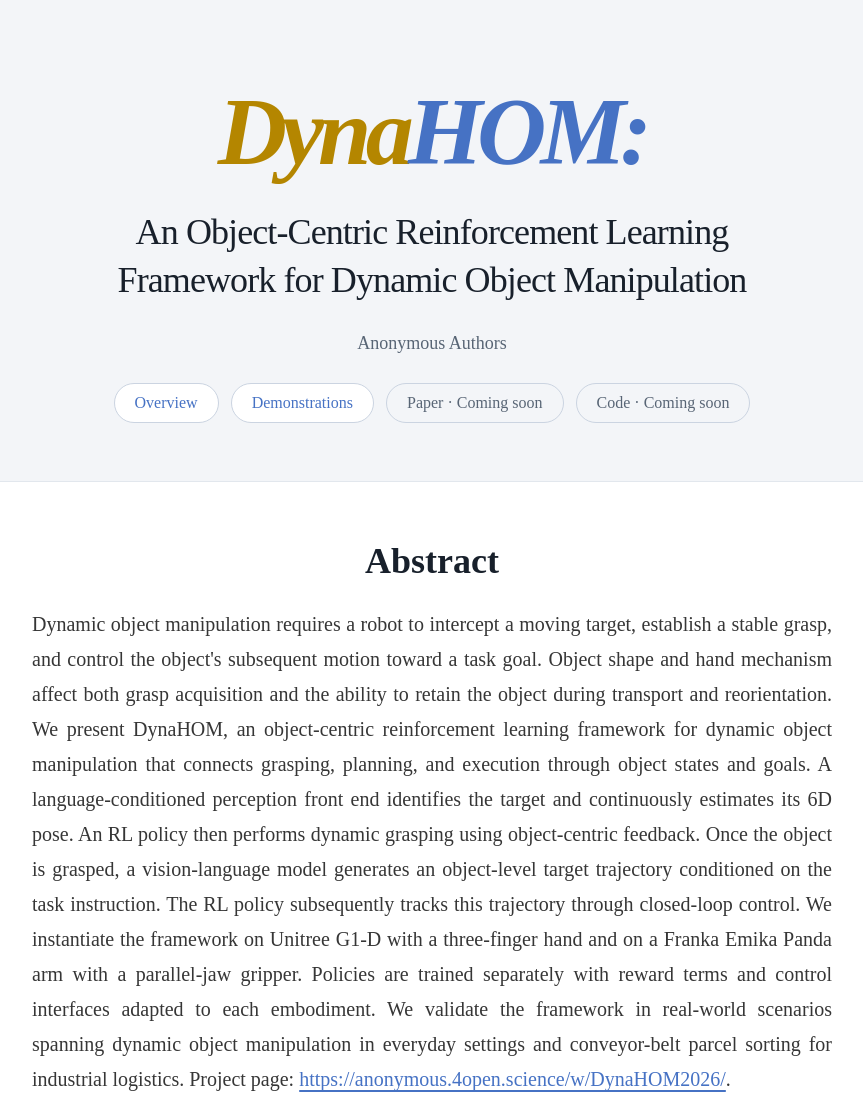
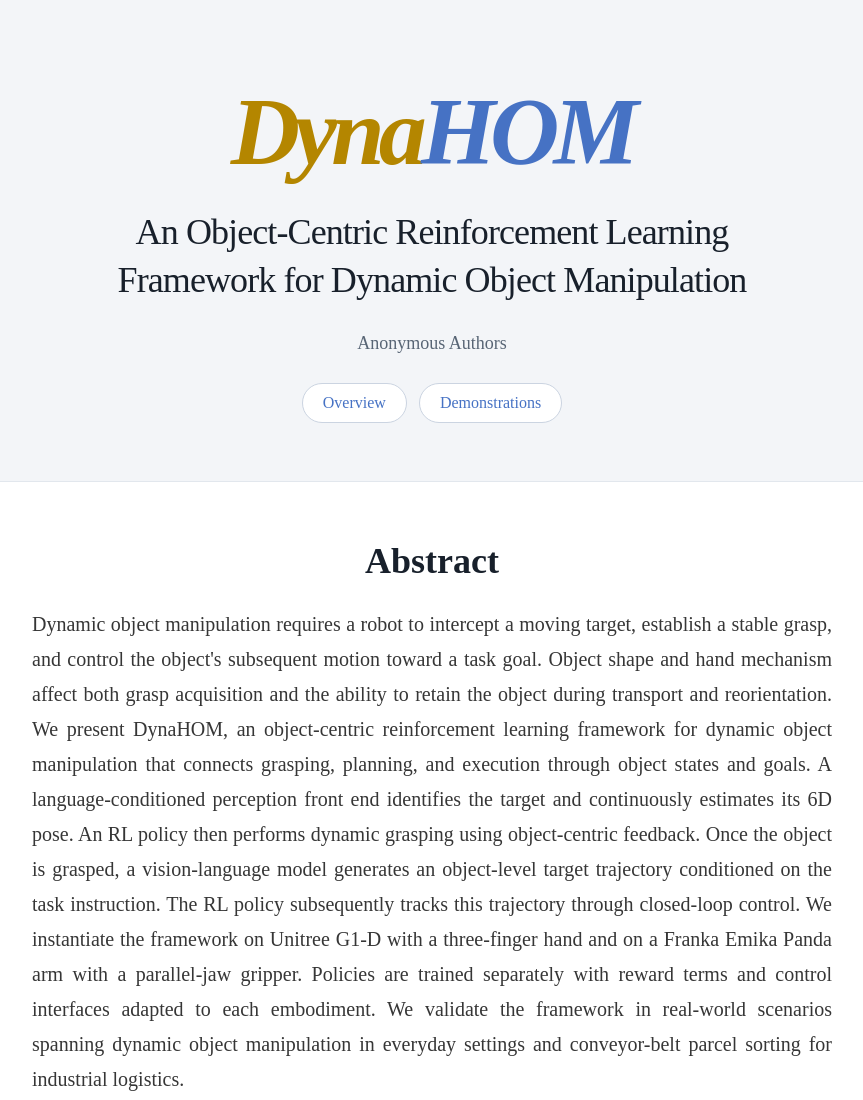
Before and after one commit to LiuYufei-Robotics/dynahom.github.io, a plain HTML site: page index.html in a window 1280 px wide. Shown: the top 1100 px of the page, without its empty margins (208-1071 px from the left). Drawn offline with Linux system fonts and the light colour scheme.

Commit message:
Simplify homepage heading and remove placeholder resources

```diff
--- a/index.html
+++ b/index.html
@@ -3,10 +3,10 @@
 <head>
   <meta charset="UTF-8">
   <meta name="viewport" content="width=device-width, initial-scale=1">
-  <meta name="description" content="DynaHOM: An Object-Centric Reinforcement Learning Framework for Dynamic Object Manipulation">
+  <meta name="description" content="DynaHOM — An Object-Centric Reinforcement Learning Framework for Dynamic Object Manipulation">
   <meta name="referrer" content="no-referrer">
   <meta name="color-scheme" content="light">
-  <title>DynaHOM: An Object-Centric Reinforcement Learning Framework for Dynamic Object Manipulation</title>
+  <title>DynaHOM — An Object-Centric Reinforcement Learning Framework for Dynamic Object Manipulation</title>
   <style>
     :root { --ink: #18202b; --muted: #586575; --line: #e2e7ed; --blue: #4672c4; }
     * { box-sizing: border-box; }
@@ -26,7 +26,6 @@
     .resource { display: inline-block; padding: 7px 20px; border: 1px solid #cbd4e1; border-radius: 24px; text-decoration: none; font-size: 16px; line-height: 1.5; }
     a.resource { background: #fff; }
     a.resource:hover { background: #e9eef6; }
-    .unavailable { color: var(--muted); }
     .section { width: min(100% - 48px, 1000px); margin-inline: auto; padding: 58px 0 0; }
     .section h2 { margin: 0 0 24px; text-align: center; font-size: 36px; line-height: 1.2; }
     .abstract { max-width: 800px; }
@@ -54,21 +53,19 @@
 <body>
   <a class="skip" href="#main">Skip to content</a>
   <header class="hero">
-    <h1><em><span class="dyna">Dyna</span><span class="hom">HOM:</span></em>
+    <h1><em><span class="dyna">Dyna</span><span class="hom">HOM</span></em>
       <span class="subtitle">An Object-Centric Reinforcement Learning Framework for Dynamic Object Manipulation</span>
     </h1>
     <p class="authors">Anonymous Authors</p>
     <nav class="resources" aria-label="Project resources">
       <a class="resource" href="#overview">Overview</a>
       <a class="resource" href="#demonstrations">Demonstrations</a>
-      <span class="resource unavailable">Paper · Coming soon</span>
-      <span class="resource unavailable">Code · Coming soon</span>
     </nav>
   </header>
   <main id="main">
     <section class="section abstract" id="abstract" aria-labelledby="abstract-title">
       <h2 id="abstract-title">Abstract</h2>
-      <p>Dynamic object manipulation requires a robot to intercept a moving target, establish a stable grasp, and control the object's subsequent motion toward a task goal. Object shape and hand mechanism affect both grasp acquisition and the ability to retain the object during transport and reorientation. We present DynaHOM, an object-centric reinforcement learning framework for dynamic object manipulation that connects grasping, planning, and execution through object states and goals. A language-conditioned perception front end identifies the target and continuously estimates its 6D pose. An RL policy then performs dynamic grasping using object-centric feedback. Once the object is grasped, a vision-language model generates an object-level target trajectory conditioned on the task instruction. The RL policy subsequently tracks this trajectory through closed-loop control. We instantiate the framework on Unitree G1-D with a three-finger hand and on a Franka Emika Panda arm with a parallel-jaw gripper. Policies are trained separately with reward terms and control interfaces adapted to each embodiment. We validate the framework in real-world scenarios spanning dynamic object manipulation in everyday settings and conveyor-belt parcel sorting for industrial logistics. Project page: <a href="https://anonymous.4open.science/w/DynaHOM2026/">https://anonymous.4open.science/w/DynaHOM2026/</a>.</p>
+      <p>Dynamic object manipulation requires a robot to intercept a moving target, establish a stable grasp, and control the object's subsequent motion toward a task goal. Object shape and hand mechanism affect both grasp acquisition and the ability to retain the object during transport and reorientation. We present DynaHOM, an object-centric reinforcement learning framework for dynamic object manipulation that connects grasping, planning, and execution through object states and goals. A language-conditioned perception front end identifies the target and continuously estimates its 6D pose. An RL policy then performs dynamic grasping using object-centric feedback. Once the object is grasped, a vision-language model generates an object-level target trajectory conditioned on the task instruction. The RL policy subsequently tracks this trajectory through closed-loop control. We instantiate the framework on Unitree G1-D with a three-finger hand and on a Franka Emika Panda arm with a parallel-jaw gripper. Policies are trained separately with reward terms and control interfaces adapted to each embodiment. We validate the framework in real-world scenarios spanning dynamic object manipulation in everyday settings and conveyor-belt parcel sorting for industrial logistics.</p>
     </section>
     <section class="section" id="overview" aria-labelledby="overview-title">
       <h2 id="overview-title">Dynamic Grasping and Manipulation</h2>
```
Also changed, not shown: 1 other file.
